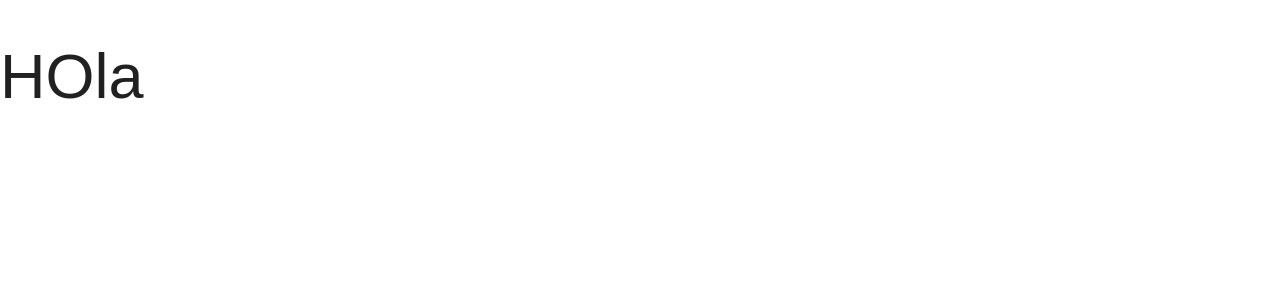
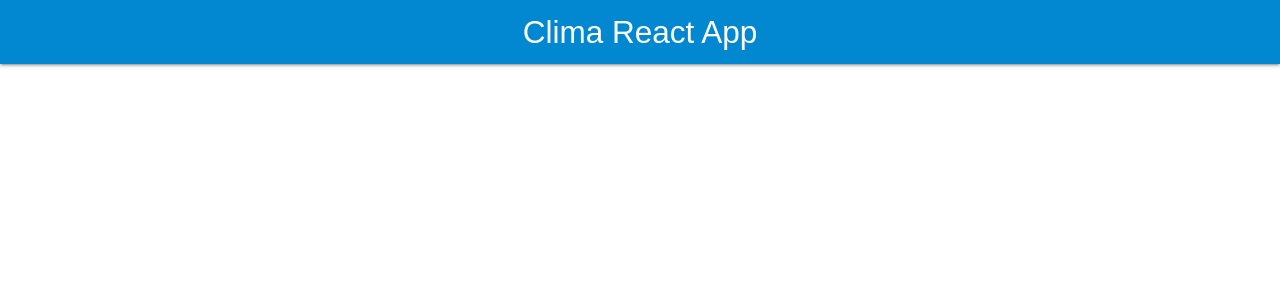
Before and after one commit to jorgebarcos/ReactClimaApp, a React (Create React App) app: page / in a window 1280 px wide. Shown: the top 300 px of the page. Built offline with nearby package versions, Linux system fonts and the light colour scheme.

Commit message:
Creando el Header

```diff
--- a/src/App.js
+++ b/src/App.js
@@ -1,7 +1,12 @@
 import React from 'react';
+import Header from './components/Header';
 
 function App() {
-	return <h1>HOla</h1>;
+	return (
+		<div className="App">
+			<Header titulo="Clima React App" />
+		</div>
+	);
 }
 
 export default App;
--- /dev/null
+++ b/src/components/Header.js
@@ -0,0 +1,15 @@
+import React from 'react';
+
+function Header({ titulo }) {
+	return (
+		<nav>
+			<div className="nav-wrapper light-blue darken-2">
+				<a href="#!" className="brand-logo">
+					{titulo}
+				</a>
+			</div>
+		</nav>
+	);
+}
+
+export default Header;
```
